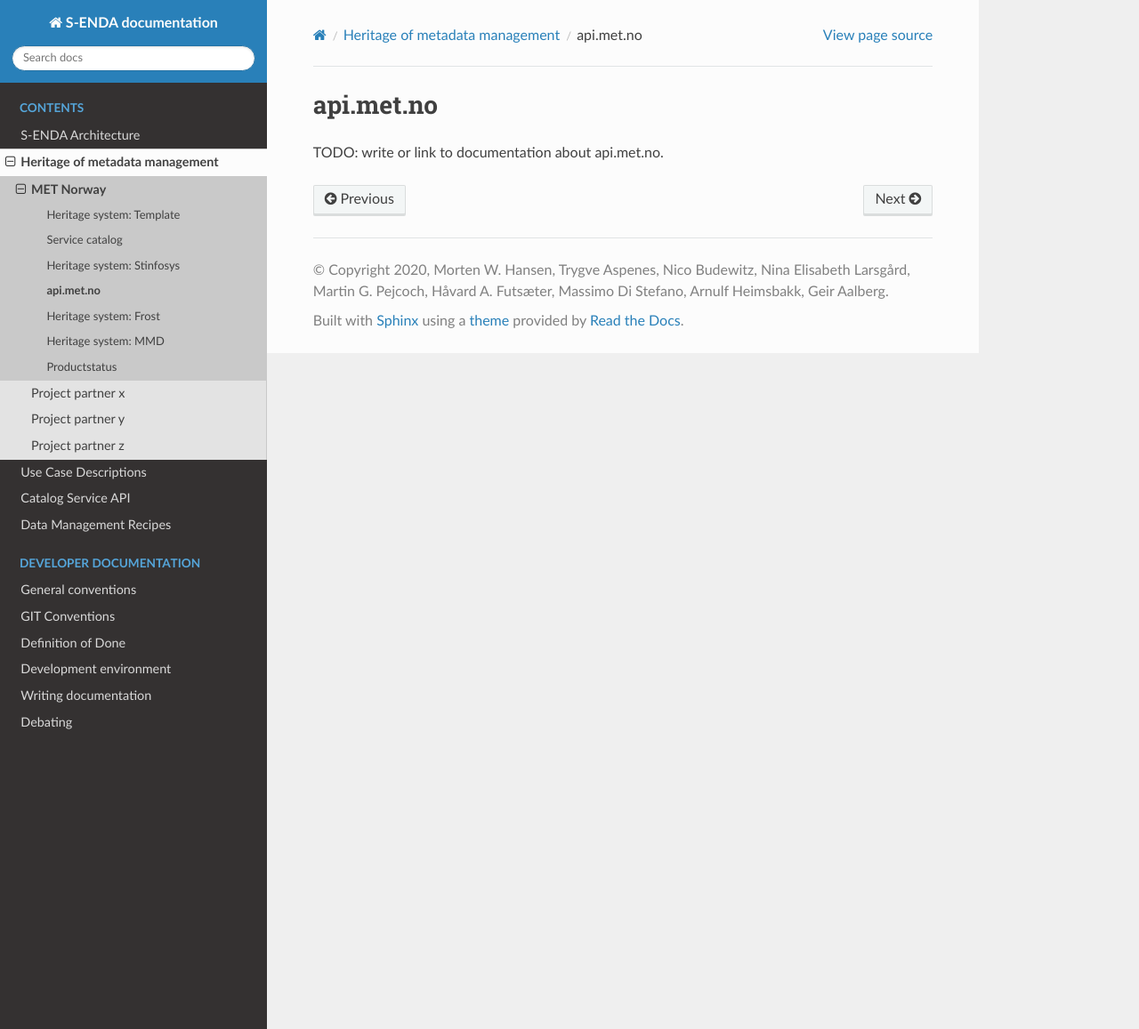
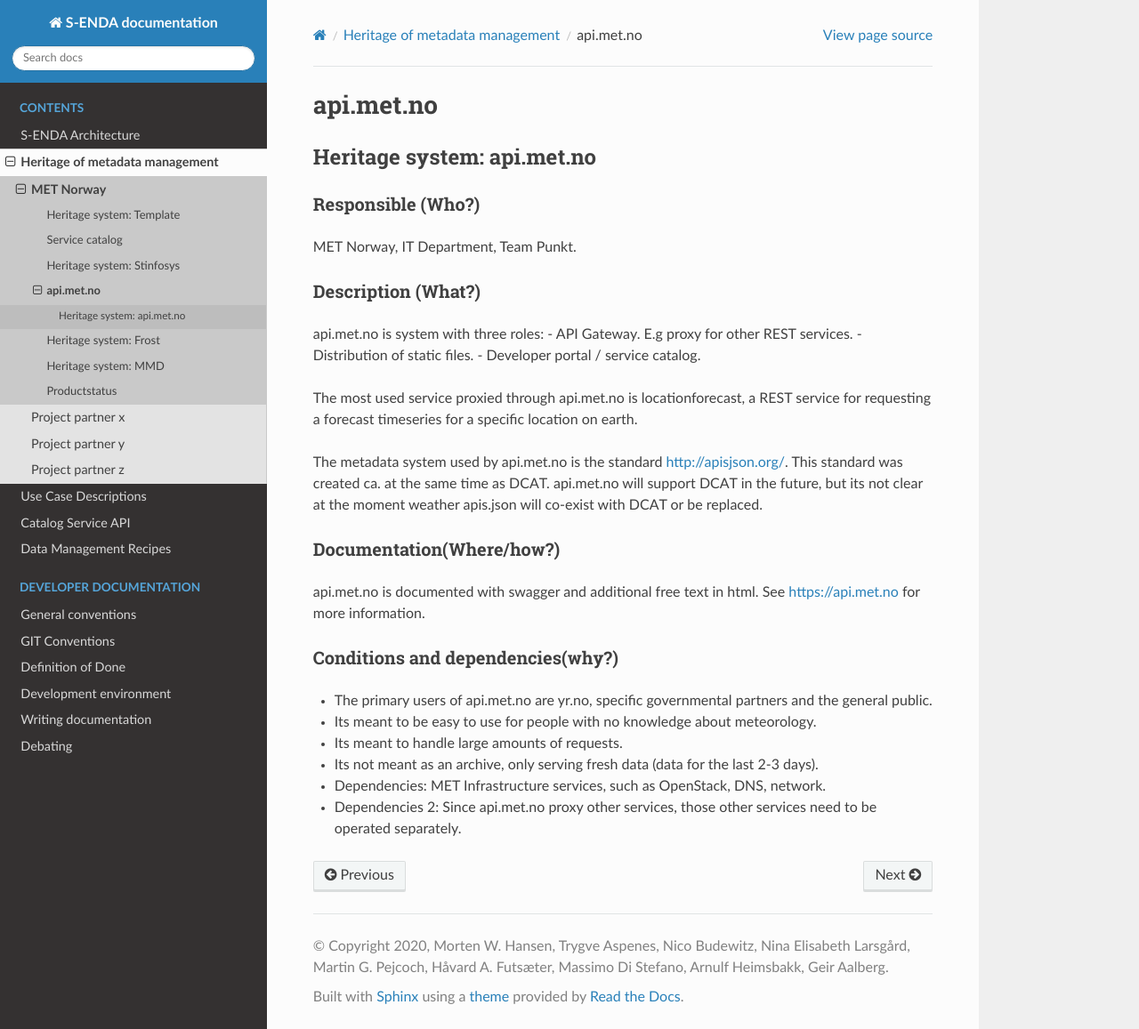
Before and after one commit to metno/S-ENDA-documentation, a Sphinx documentation site: the page built from source/api.met.no.rst, in a window 1280 px wide and 1157 px high. Shown: the whole window at 89% size. Built offline with Sphinx 7.4.7 and the Read the Docs theme 2.0.0, drawn with Linux system fonts in a browser that asks for light colours.

Commit message:
Updated docs about api.met.no

```diff
--- a/source/api.met.no.rst
+++ b/source/api.met.no.rst
@@ -1,4 +1,60 @@
 api.met.no
 ^^^^^^^^^^^
 
-TODO: write or link to documentation about api.met.no.
+Heritage system: api.met.no
+""""""""""""""""""""""
+
+
+Responsible (Who?)
+==================
+
+.. Required. Who is responsible for this heritage system. This can be a
+   group, a role or an administrative unit. Try to avoid linking to specific
+   persons.
+
+MET Norway, IT Department, Team Punkt.
+
+Description (What?)
+===================
+
+.. Required. Short description of the system:
+   - what types of metadata is stored in this system.
+   - how is the metadata stored
+   - formats/language
+
+api.met.no is system with three roles:
+- API Gateway. E.g proxy for other REST services.
+- Distribution of static files.
+- Developer portal / service catalog.
+
+The most used service proxied through api.met.no is locationforecast,
+a REST service for requesting a forecast timeseries for a specific location on earth.
+
+The metadata system used by api.met.no is the standard http://apisjson.org/.
+This standard was created ca. at the same time as DCAT. api.met.no will support DCAT in the future,
+but its not clear at the moment weather apis.json will co-exist with DCAT or be replaced.
+
+
+Documentation(Where/how?)
+=========================
+
+.. Required. Links to system dokumentation as comments, mark links that are
+   only available for internal users
+
+api.met.no is documented with swagger and additional free text in html. See https://api.met.no for more information.
+
+Conditions and dependencies(why?)
+=================================
+
+.. Required. Please add a short paragraph explaining in words why the system is as it is
+
+.. Which users needs are this system ment to cover?
+   Are there specific choices that has been made which sets important limitations to the system?
+   Current dependencies: list of other systems (internal/external) currently connected to this system
+
+* The primary users of api.met.no are yr.no, specific governmental partners and the general public.
+* Its meant to be easy to use for people with no knowledge about meteorology.
+* Its meant to handle large amounts of requests.
+* Its not meant as an archive, only serving fresh data (data for the last 2-3 days).
+* Dependencies: MET Infrastructure services, such as OpenStack, DNS, network.
+* Dependencies 2: Since api.met.no proxy other services, those other services need to be operated separately.
```
